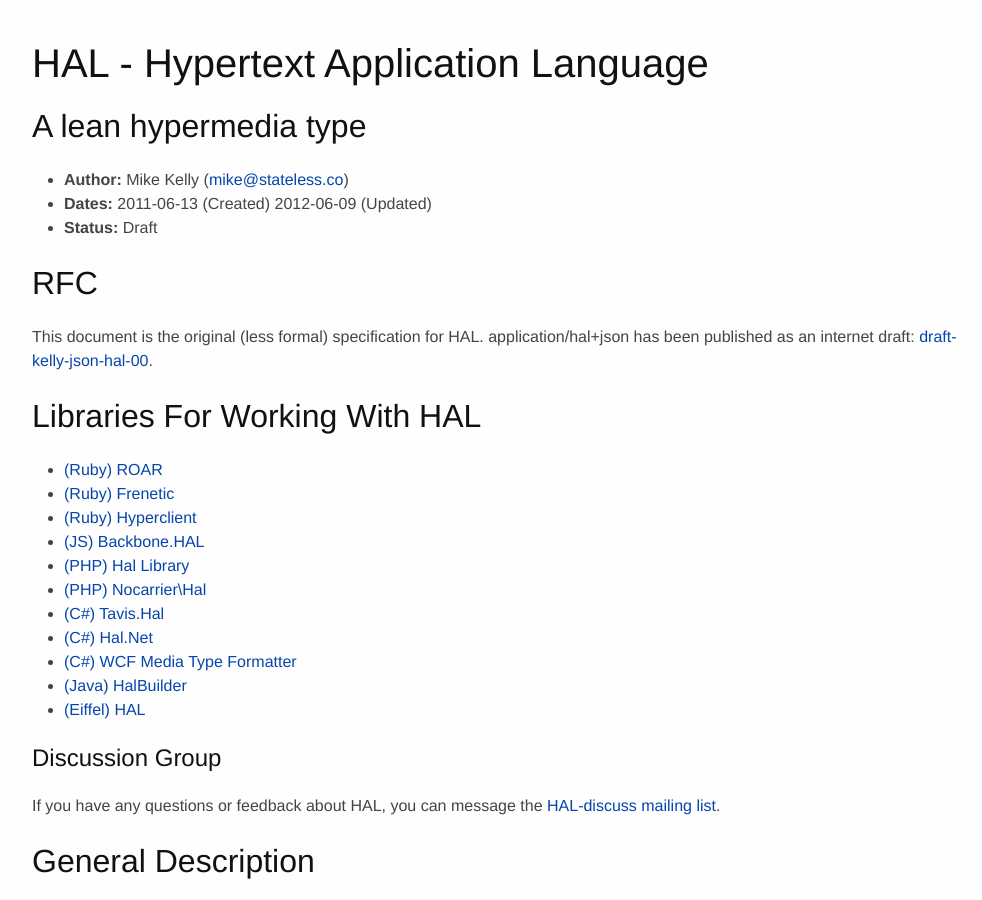
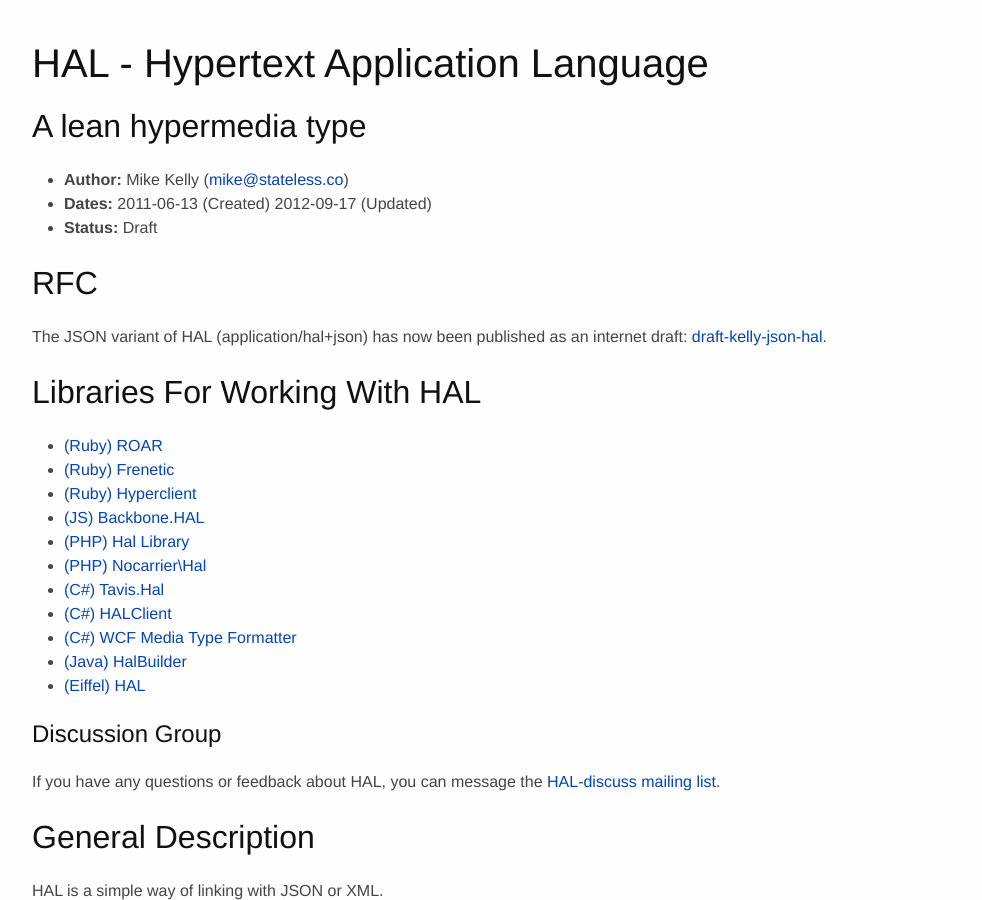
Before and after one commit to mikekelly/hal_specification, a Jekyll site: the page built from hal_specification.md, in a window 1280 px wide and 900 px high. Shown: the whole window, without its empty margins (128-1110 px from the left). Built offline with Jekyll 4.4.1, drawn with Linux system fonts in a browser that asks for light colours; Markdown is read by kramdown in place of the engine named in the settings.

Commit message:
add HALClient libarary, remove duped Hal.Net library

```diff
--- a/hal_specification.md
+++ b/hal_specification.md
@@ -6,14 +6,13 @@ layout: default
 ## A lean hypermedia type
 
 * __Author:__ Mike Kelly ([mike@stateless.co][1])
-* __Dates:__ 2011-06-13 (Created) 2012-06-09 (Updated)
+* __Dates:__ 2011-06-13 (Created) 2012-09-17 (Updated)
 * __Status:__ Draft
 
 ## RFC
 
-This document is the original (less formal) specification for HAL.
-application/hal+json has been published as an internet draft:
-[draft-kelly-json-hal-00][21].
+The JSON variant of HAL (application/hal+json) has now been published as an internet draft:
+[draft-kelly-json-hal][21].
 
 ## Libraries For Working With HAL
 * [(Ruby) ROAR][16]
@@ -23,7 +22,7 @@ application/hal+json has been published as an internet draft:
 * [(PHP) Hal Library][12]
 * [(PHP) Nocarrier\Hal][15]
 * [(C#) Tavis.Hal][23]
-* [(C#) Hal.Net][13]
+* [(C#) HALClient][13]
 * [(C#) WCF Media Type Formatter][14]
 * [(Java) HalBuilder][11]
 * [(Eiffel) HAL][22]
@@ -288,7 +287,7 @@ Transclusion ala esi for JSON variant? XML can reuse ESI?
  [10]: http://www.w3.org/TR/curie/
  [11]: https://github.com/talios/halbuilder
  [12]: https://github.com/zircote/Hal
- [13]: http://hal.codeplex.com/
+ [13]: https://github.com/ecomfi/halclient
  [14]: https://bitbucket.org/smichelotti/hal-media-type
  [15]: https://github.com/blongden/hal
  [16]: https://github.com/apotonick/roar/blob/master/lib/roar/representer/json/hal.rb
@@ -296,6 +295,6 @@ Transclusion ala esi for JSON variant? XML can reuse ESI?
  [18]: http://tools.ietf.org/html/rfc6570
  [19]: http://codegram.github.com/hyperclient/
  [20]: https://github.com/mikekelly/backbone.hal
- [21]: http://tools.ietf.org/html/draft-kelly-json-hal-00
+ [21]: http://tools.ietf.org/html/draft-kelly-json-hal
  [22]: https://github.com/jvelilla/HAL
  [23]: https://github.com/tavis-software/hal
```
